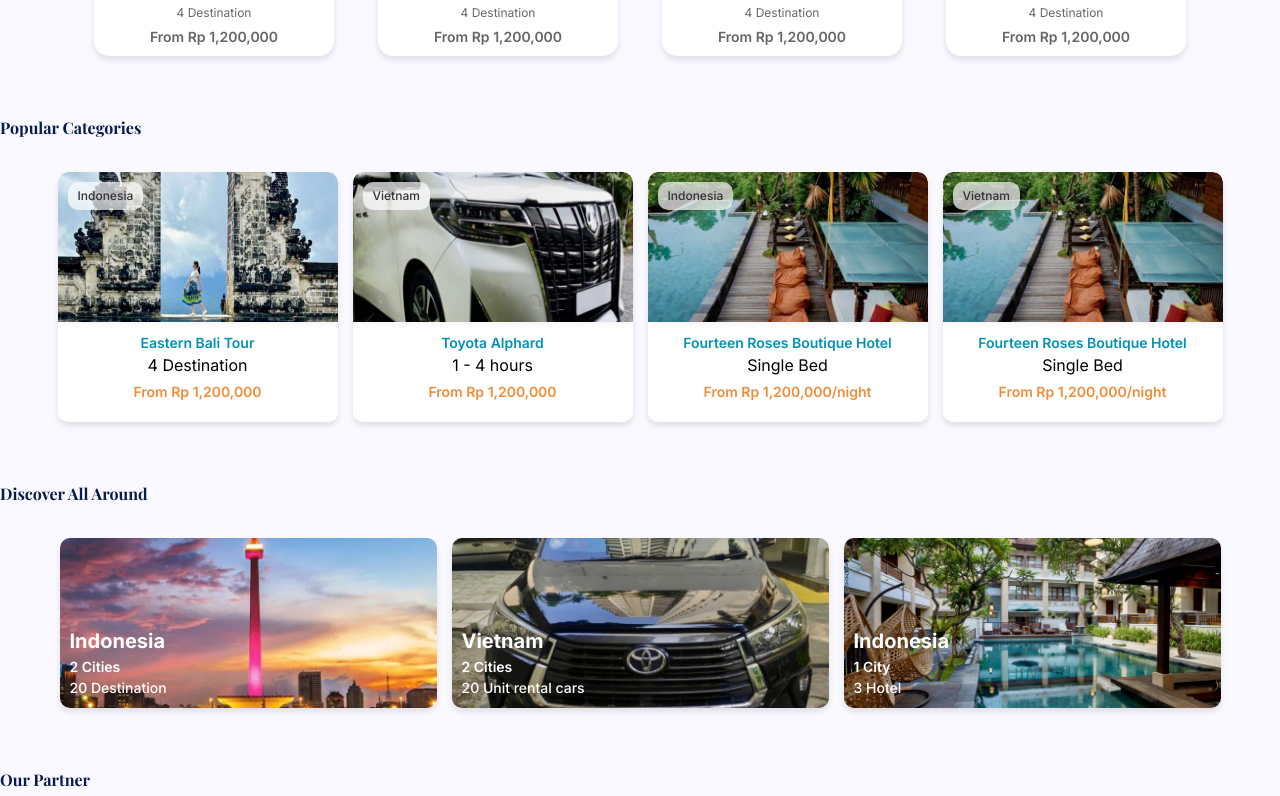
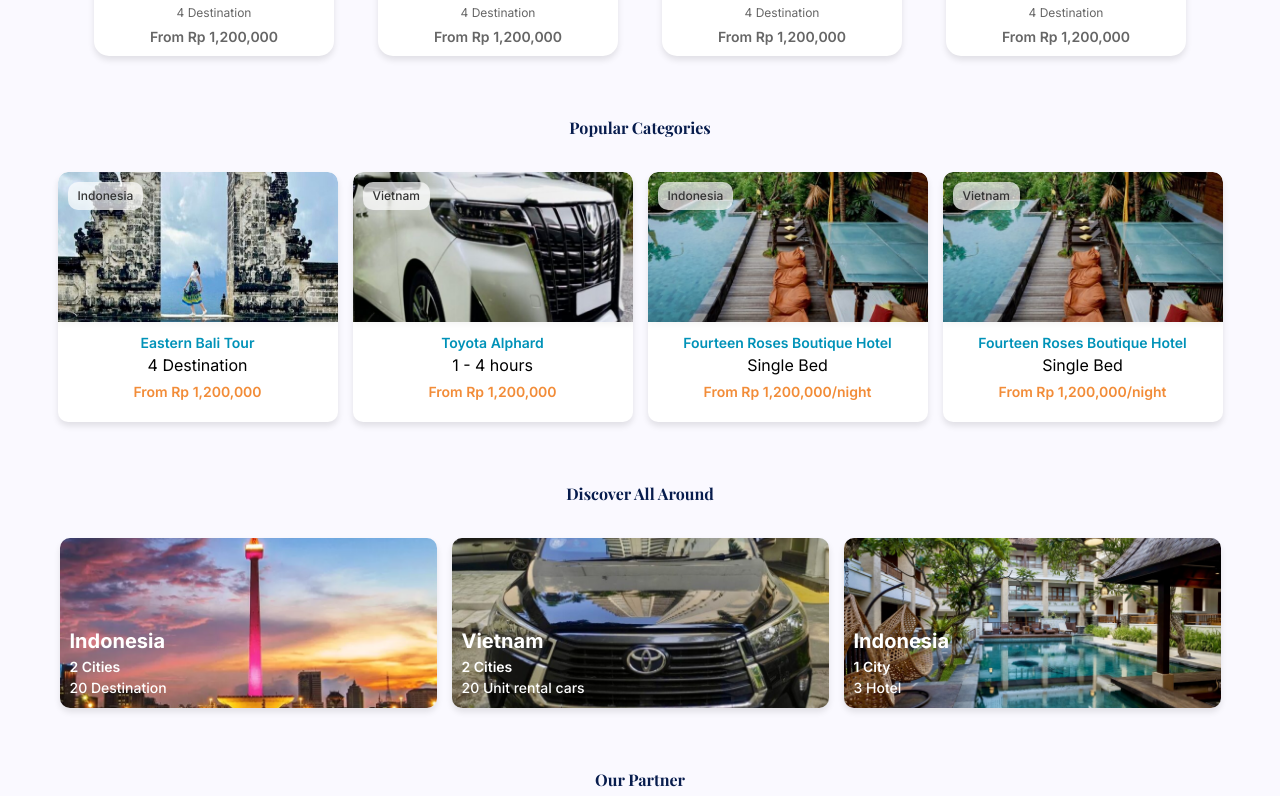
Before and after one commit to myreds12/urbanlife-frontend, a React (Vite) app in the folder urbanlife-frontend/: page / in a window 1280 px wide. Shown: the part 904-1700 px from the top of the page. Built offline with nearby package versions, Linux system fonts and the light colour scheme; a web font is replaced by a local one.

Commit message:
style(HomePage): center align section headings for better visual consistency

```diff
--- a/urbanlife-frontend/src/pages/LandingPage/HomePage/HomePage.jsx
+++ b/urbanlife-frontend/src/pages/LandingPage/HomePage/HomePage.jsx
@@ -74,7 +74,7 @@ const LandingPage = () => {
       </div>
 
       <div className="mb-15">
-        <h1 className="playfair text-[#071C4D] text-[25px] font-bold ml-27 mb-8">
+      <h1 className="playfair text-[#071C4D] text-[25px] font-bold text-center mx-auto mb-8">
           {" "}
           Popular Categories{" "}
         </h1>
@@ -119,7 +119,7 @@ const LandingPage = () => {
       </div>
 
       <div className="mb-15">
-        <h1 className="playfair text-[#071C4D] text-[25px] font-bold ml-27 mb-8">
+      <h1 className="playfair text-[#071C4D] text-[25px] font-bold text-center mx-auto mb-8">
           {" "}
           Discover All Around{" "}
         </h1>
@@ -154,7 +154,7 @@ const LandingPage = () => {
       </div>
 
       <div>
-        <h1 className="playfair text-[#071C4D] text-[25px] font-bold ml-27 mb-8">
+      <h1 className="playfair text-[#071C4D] text-[25px] font-bold text-center mx-auto mb-8">
           {" "}
           Our Partner{" "}
         </h1>
```
